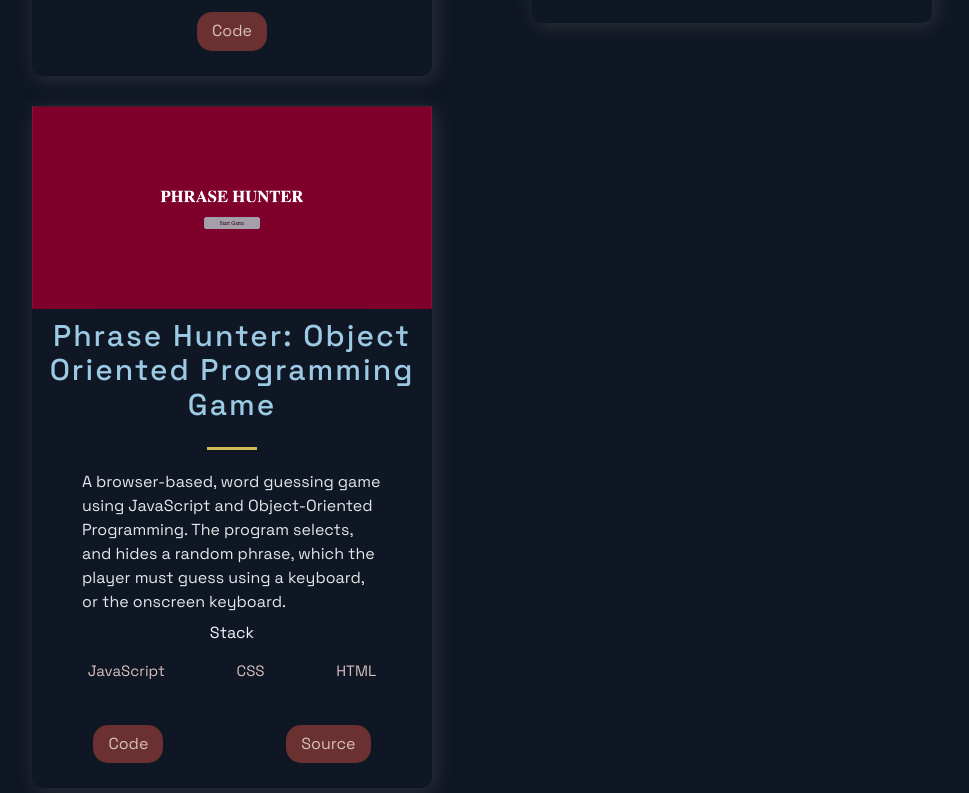
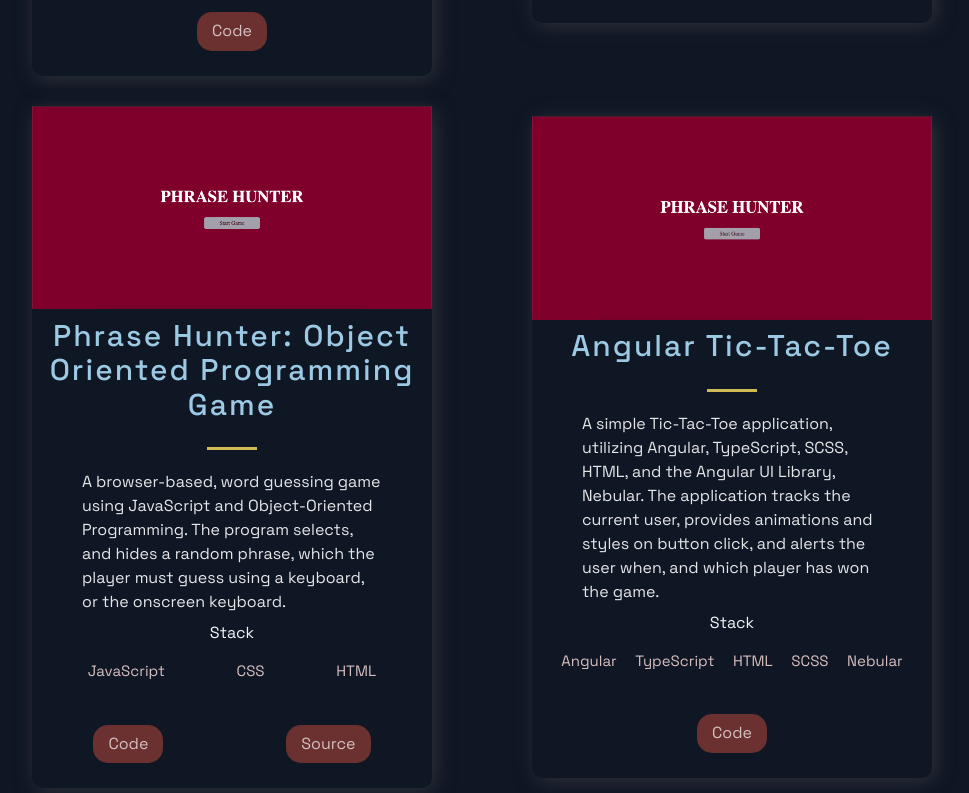
Before and after one commit to jlayher/Portfolio-Site, a Next.js app: page / in a window 1280 px wide. Shown: the part 3167-3960 px from the top of the page, without its empty margins (158-1127 px from the left). Built offline with nearby package versions, Linux system fonts and the light colour scheme.

Commit message:
added Angular Tic-tac-toe.  Need pics and deployment

```diff
--- a/src/constants/constants.js
+++ b/src/constants/constants.js
@@ -62,6 +62,15 @@ export const projects = [
     visit: 'https://github.com/jlayher/Object-Oriented-Programming-Game',
     id: 6,
   },
+  {
+    title: 'Angular Tic-Tac-Toe',
+    description: "A simple Tic-Tac-Toe application, utilizing Angular, TypeScript, SCSS, HTML, and the Angular UI Library, Nebular.  The application tracks the current user, provides animations and styles on button click, and alerts the user when, and which player has won the game.",
+    image: '/images/5.png',
+    tags: ['Angular', 'TypeScript', 'HTML', 'SCSS', 'Nebular'],
+    source: 'N/A',
+    visit: 'https://github.com/jlayher/angular_tic_tac_toe',
+    id: 7,
+  },
 
 ];
 
```
